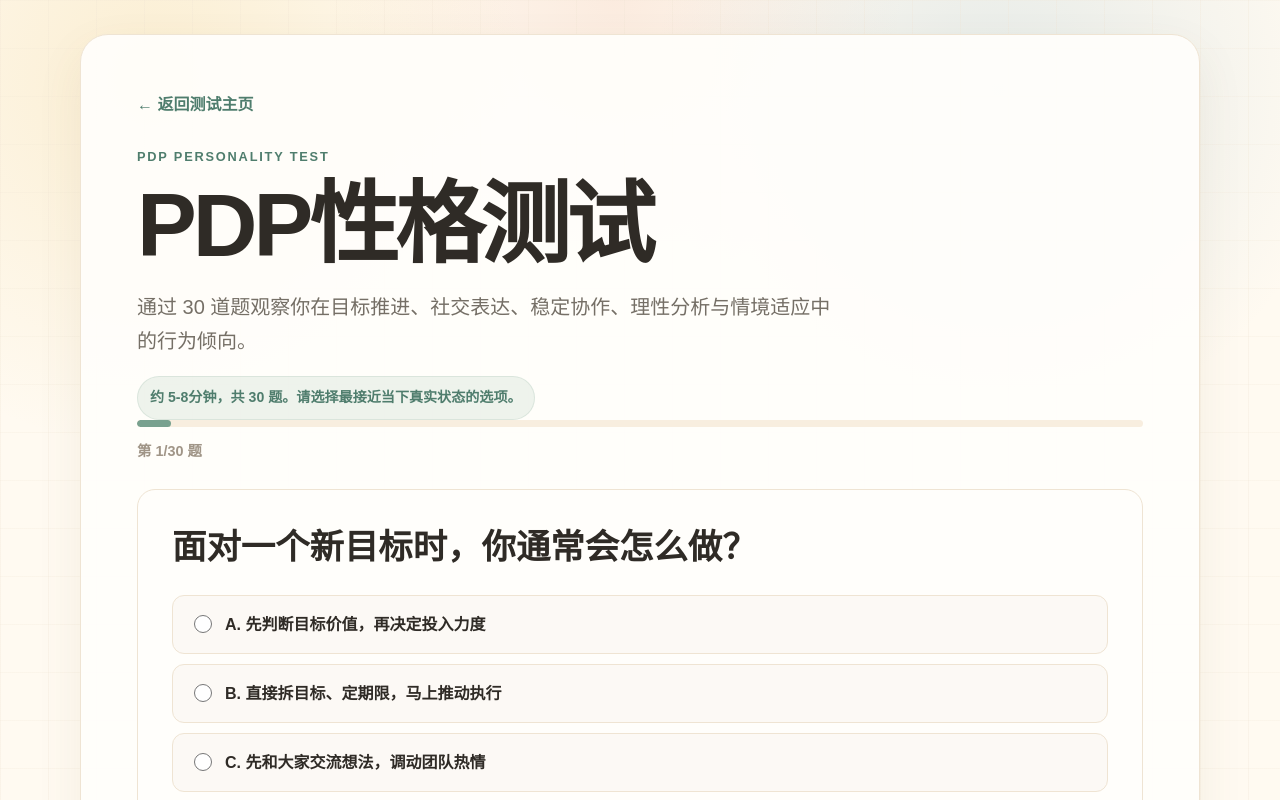
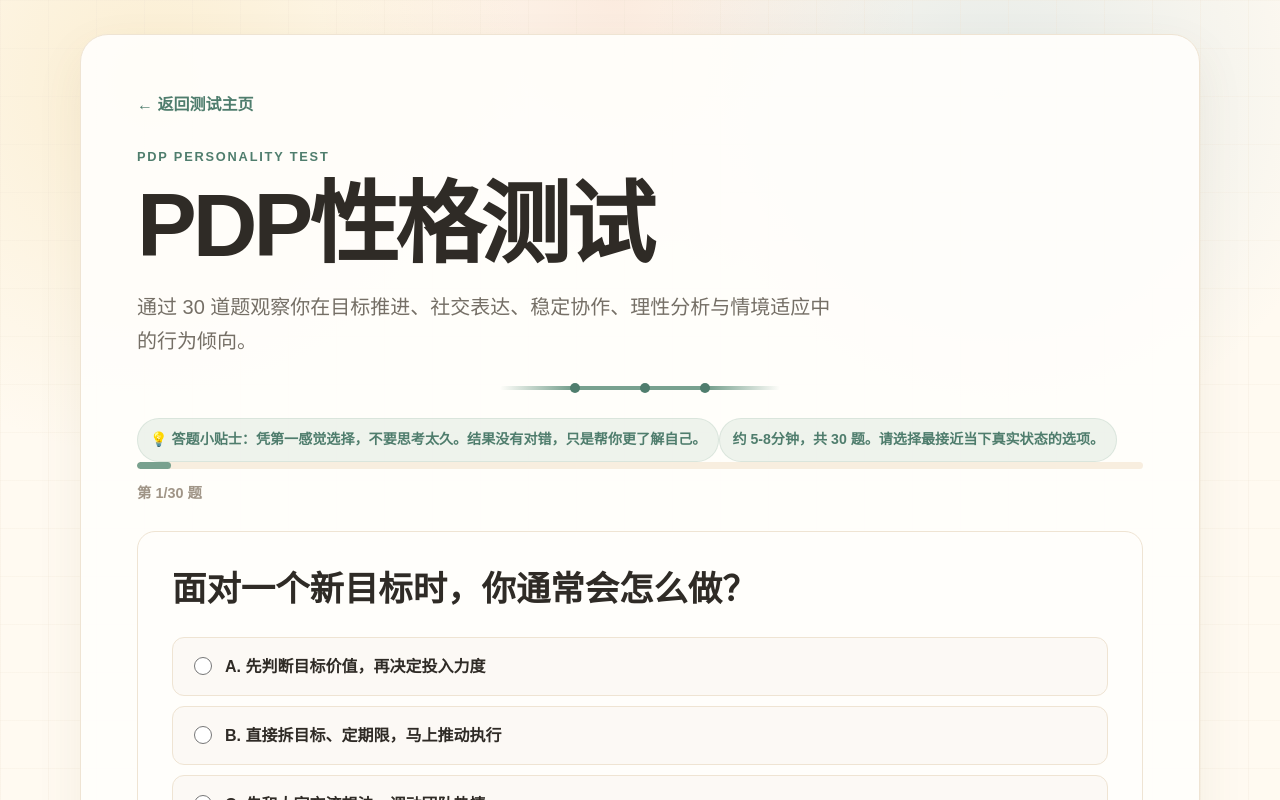
Before and after one commit to MartinaECC/martinaecc.github.io, a React (Vite) app: page /pdp in a window 1280 px wide. Shown: the top 800 px of the page. Built offline with nearby package versions, Linux system fonts and the light colour scheme.

Commit message:
feat: add decorative divider and tip in test intro

```diff
--- a/src/pages/TestPage.jsx
+++ b/src/pages/TestPage.jsx
@@ -241,7 +241,9 @@ export default function TestPage({ testId }) {
                             <p className="eyebrow">{test.eyebrow}</p>
                             <h1>{test.title}</h1>
                             <p className="lead">{test.description}</p>
-                            <p className="note">约 {test.duration}，共 {test.questionCount} 题。请选择最接近当下真实状态的选项。</p>
+                            <div className="decor-divider"><span></span></div>
+                            <p className="note">💡 答题小贴士：凭第一感觉选择，不要思考太久。结果没有对错，只是帮你更了解自己。</p>
+                              <p className="note">约 {test.duration}，共 {test.questionCount} 题。请选择最接近当下真实状态的选项。</p>
                             <div className="progress-bar"><div className="progress-fill" style={{ width: progress + "%" }}></div></div>
                             <p className="progress-text">第 <span>{currentQuestionIndex + 1}</span>/{questions.length} 题</p>
                             <div className="question-slide">
```
